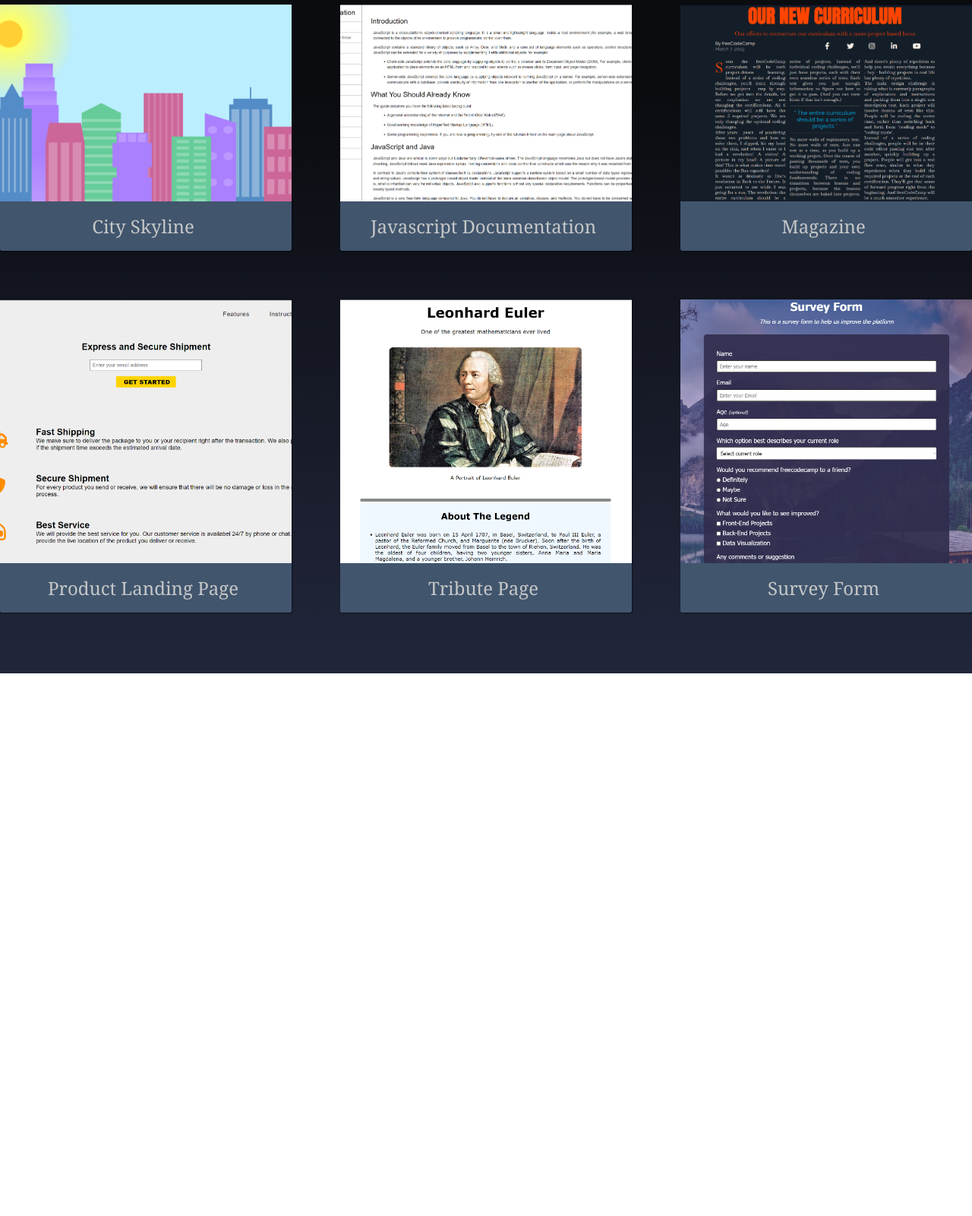
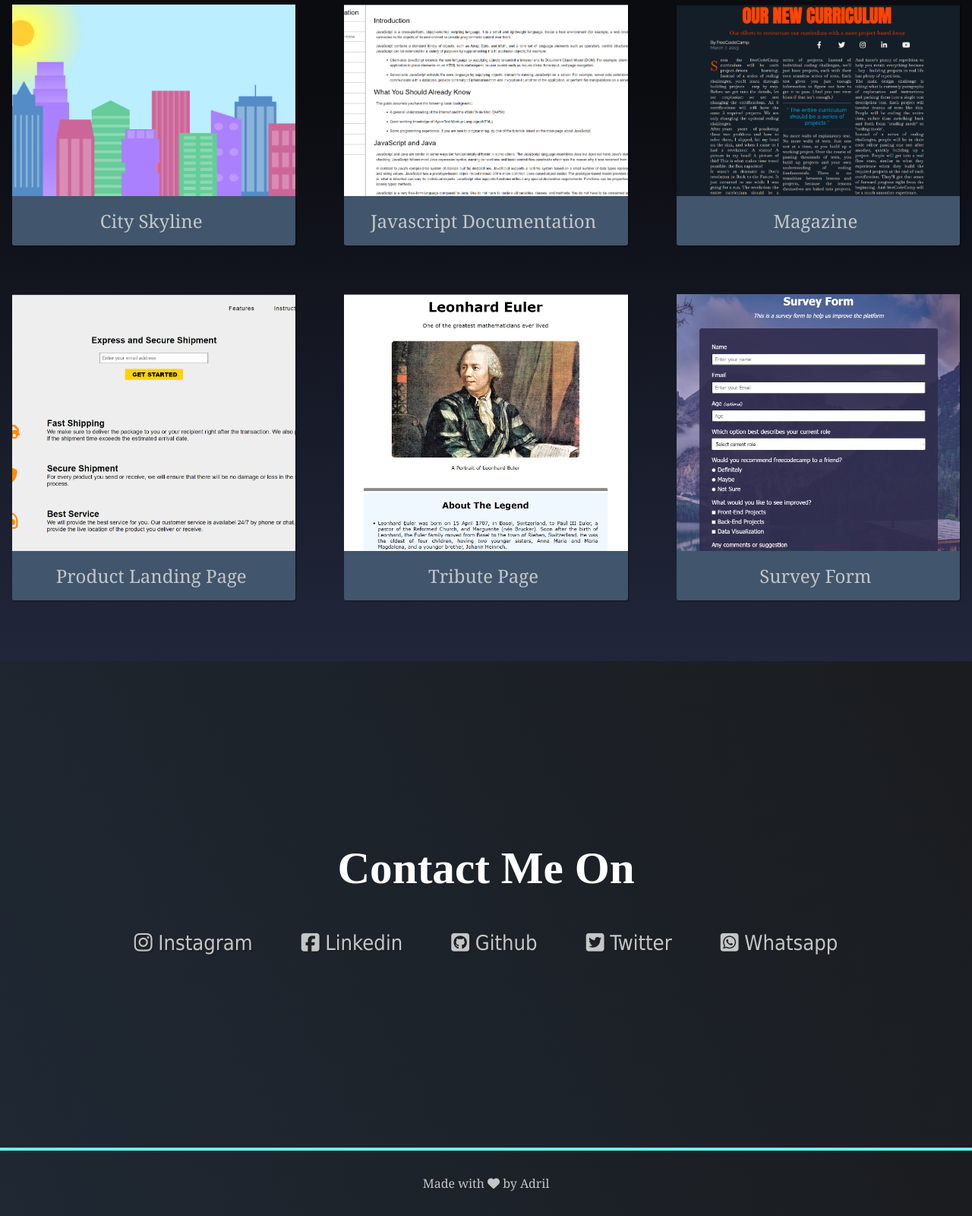
Before and after one commit to ninoaddict/adril-portfolio, a plain HTML site: page index.html in a window 1280 px wide. Shown: the part 997-2597 px from the top of the page at 76% size. Before the commit the page ends 1883 px from the top, so only its background shows below. Drawn offline with Linux system fonts and the light colour scheme.

Commit message:
add script.js and update other files

```diff
--- a/index.html
+++ b/index.html
@@ -3,9 +3,11 @@
     <meta charset="UTF-8">
     <meta name="viewport" content="width=device-width, initial-scale=1.0">
     <link rel="stylesheet" href="styles.css">
+    <script src="https://kit.fontawesome.com/d0a301b89a.js" crossorigin="anonymous"></script>
     <link rel="stylesheet" href="https://fonts.googleapis.com/css?family=Quicksand">
     <link rel="stylesheet" href="https://fonts.googleapis.com/css?family=Dosis">
-    <title>Personal Portofolio</title>
+    <script type="text/Javascript" src="script.js"></script>
+    <title>Adril's Portfolio</title>
 </head>
 <body>
     <nav id="navbar">
@@ -26,6 +28,7 @@
         <p>your average CS (weeb) student</p>
     </section>
     <section id="projects" class="project-section">
+        <div class="container reveal fade-bottom">
             <h2 class="project-section-title">These are some of my projects</h2>
             <div class="projects-grid">
                 <a>
@@ -65,12 +68,40 @@
                     </p>
                 </a>
             </div>
+        </div>
     </section>
-    <section id="contact">
-
+    <section id="contact" class="contact-sect">
+        <div class="contact-header">
+            <h2>contact me on</h2>
+        </div>
+        <div class="contact-app">
+            <a href="https://www.instagram.com/mnrgadril28/" target="_blank" class="contact-details">
+                <i class="fa-brands fa-instagram"></i>
+                Instagram
+            </a>
+            <a href="https://www.linkedin.com/in/adril-putra-merin-m-b11284249" target="_blank" class="contact-details">
+                <i class="fa-brands fa-square-facebook"></i>
+                Linkedin
+            </a>
+            <a href="https://github.com/ninoaddict" target="_blank" class="contact-details">
+                <i class="fa-brands fa-square-github"></i>
+                Github
+            </a>
+            <a href="https://twitter.com/ninoaddict_" target="_blank" class="contact-details">
+                <i class="fa-brands fa-square-twitter"></i>
+                Twitter
+            </a>
+            <a href="wa.me/6282297365702" target="_blank" class="contact-details">
+                <i class="fa-brands fa-square-whatsapp"></i>
+                Whatsapp
+            </a>
+        </div>
     </section>
     <footer>
-
+        <p>Made with
+            <i class="fa-sharp fa-solid fa-heart"></i>
+            by Adril
+        </p>
     </footer>
 </body>
 </html>
--- /dev/null
+++ b/script.js
@@ -0,0 +1,17 @@
+function reveal() {
+    var reveals = document.querySelectorAll(".reveal");
+
+    for (var i = 0; i < reveals.length; i++) {
+      var windowHeight = window.innerHeight;
+      var elementTop = reveals[i].getBoundingClientRect().top;
+      var elementVisible = 150;
+
+      if (elementTop < windowHeight - elementVisible) {
+        reveals[i].classList.add("active");
+      } else {
+        reveals[i].classList.remove("active");
+      }
+    }
+  }
+
+  window.addEventListener("scroll", reveal);
--- a/styles.css
+++ b/styles.css
@@ -1,6 +1,7 @@
 *{
     margin: 0;
     padding: 0;
+    scroll-behavior: smooth;
 }
 *, *::before, *::after{
     box-sizing: inherit;
@@ -18,6 +19,7 @@ body{
     background-color: #45A29E;
     width: 100%;
     position: fixed;
+    z-index: 5;
     display: flex;
     justify-content: flex-end;
 }
@@ -48,6 +50,7 @@ body{
 
 a{
     text-decoration: none;
+    color: inherit;
 }
 
 #welcome-section{
@@ -105,12 +108,7 @@ a{
 }
 
 .project-section{
-    display: flex;
-    flex-direction: column;
-    align-items: center;
     background: linear-gradient(#0B0C10 30%, #21263b);
-    padding: 5rem 0;
-    text-align: center;
 }
 
 .project-section-title{
@@ -165,6 +163,83 @@ a{
     }
 }
 
+.container{
+    display: flex;
+    flex-direction: column;
+    align-items: center;
+    padding: 5rem 1rem;
+    text-align: center;
+}
+
+.reveal {
+    opacity: 0;
+}
+
+.reveal.active {
+    opacity: 1;
+}
+.active.fade-bottom {
+    animation: fade-bottom 1s ease-in;
+}
+@keyframes fade-bottom {
+    0% {
+      transform: translateY(50px);
+      opacity: 0;
+    }
+    100% {
+      transform: translateY(0);
+      opacity: 1;
+    }
+}
+
+.contact-sect{
+    display: flex;
+    flex-direction: column;
+    justify-content: center;
+    align-items: center;
+    text-align: center;
+    height: 80vh;
+    padding: 0 1.8rem;
+    background: linear-gradient(60deg, #1F2833, #1a1c1f);
+}
+
+.contact-header h2{
+    color: white;
+    text-transform: capitalize;
+    font-size: 3.7rem;
+    font-family: Abril Fatface;
+    margin-bottom: 2rem;
+}
+
+.contact-app{
+    display: flex;
+    flex-direction: row;
+    justify-content: center;
+    justify-items: center;
+    flex-wrap: wrap;
+}
+
+.contact-details{
+    font-size: 1.7rem;
+    display: inline-block;
+    text-shadow: 2px 2px 1px #1f1f1f;
+    font-family: Tahoma;
+    padding: 1rem 2rem;
+}
+
+footer{
+    border-top: solid #66FCF1 0.3rem;
+    background: linear-gradient(60deg, #1F2833, #1a1c1f);
+    display: flex;
+    justify-content: center;
+    align-items: center;
+    padding: 2rem;
+}
+
+footer p{
+    font-size: 1rem;
+}
+
 @media (max-width : 700px){
     #navbar{
         justify-content: center;
@@ -174,4 +249,22 @@ a{
         background-size: cover;
         background-repeat: no-repeat;
     }
+    .projects-grid{
+        width: 100%;
+        grid-gap: 2rem;
+        display: grid;
+        grid-template-columns: repeat(auto-fit, minmax(200px, 1fr));
+    }
+    #welcome-section h2{
+        font-size: 3rem;
+    }
+    #welcome-section p{
+        font-size: 1.5rem;
+    }
+    .contact-header h2{
+        font-size: 3rem;
+    }
+    .contact-details{
+        font-size: 1.4rem;
+    }
 }
```
Lines whose indentation alone changed are shown as unchanged.
